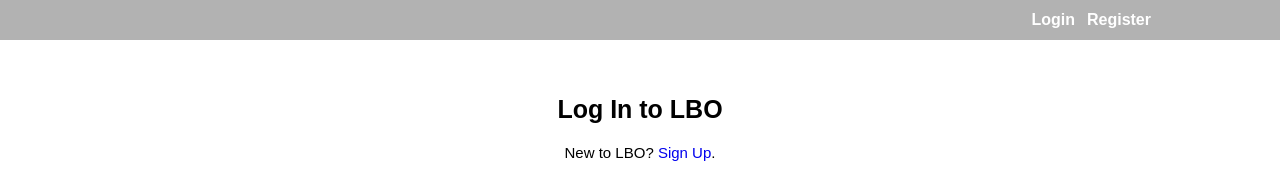
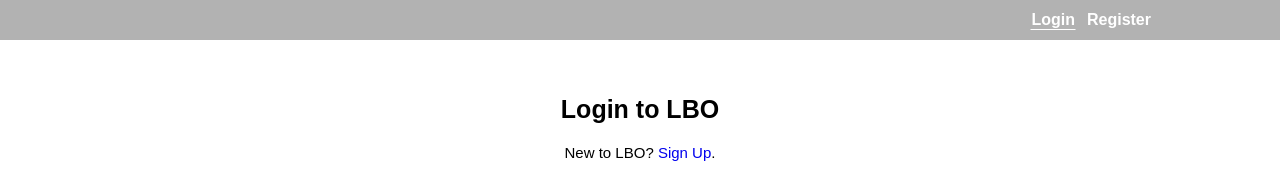
Before and after one commit to DasGMA/long-beach-business, a React (Create React App) app: page /login in a window 1280 px wide. Shown: the top 174 px of the page. Built offline with nearby package versions, Linux system fonts and the light colour scheme.

Commit message:
Logout is working just need to add verify token middleware.

```diff
--- a/src/Components/Account/Account.js
+++ b/src/Components/Account/Account.js
@@ -1,9 +1,17 @@
 import React from 'react';
+import {useSelector} from 'react-redux';
 
 function Account() {
+    const {user} = useSelector(state => state.LoginReducer.data);
     return (
         <div>
-            <p>Account component</p>
+            <p>Username: {user.userName}</p>
+            <p>LoggedIn: {user.loggedIn}</p>
+            <p>UserID: {user._id}</p>
+            <p>Name: {user.firstName}</p>
+            <p>Last Name{user.lastName}</p>
+            <p>Email: {user.email}</p>
+            <p>Password: {user.password}</p>
         </div>
     )
 }
--- a/src/Components/Login/Login.js
+++ b/src/Components/Login/Login.js
@@ -51,7 +51,7 @@
     return (
         <div className='login'>
             <div className='login-top'>
-                <h1>Log In to LBO</h1>
+                <h1>Login to LBO</h1>
                 <p>
                     New to LBO? <a href='!#'> Sign Up</a>.
                 </p>
--- a/src/Components/Navigation/Navigation.js
+++ b/src/Components/Navigation/Navigation.js
@@ -1,46 +1,77 @@
-import React from 'react';
-import {useSelector, useDispatch} from 'react-redux';
-import '../../Styles/navigation.scss';
+import React from "react";
+import { useSelector, useDispatch } from "react-redux";
+import "../../Styles/navigation.scss";
 import { useHistory } from "react-router-dom";
-import { logoutAction } from '../../Redux/Actions/LogoutActions';
+import { logoutAction } from "../../Redux/Actions/LogoutActions";
 
 export default function Navigation() {
-    const {loggedin} = useSelector((state) => state.LoginReducer);
+    const { loggedin } = useSelector((state) => state.LoginReducer);
     const history = useHistory();
+    const location = history.location.pathname;
+
     const dispatch = useDispatch();
 
     const login = () => {
-        history.push('/login');
-    }
+        history.push("/login");
+    };
 
     const register = () => {
-        history.push('/register');
-    }
+        history.push("/register");
+    };
 
     const account = () => {
-        history.push('/account');
-    }
+        history.push("/account");
+    };
 
     const logout = () => {
         dispatch(logoutAction());
-        history.push('/');
-    }
+        history.push("/");
+    };
 
-    return(
-        <nav className = 'navigation'>
+    return (
+        <nav className="navigation">
             <div className="inner-nav">
-                {loggedin ?
+                {loggedin ? (
                     <>
-                    <button className = 'button' onClick={account}>Account</button>
-                    <button className = 'button' onClick = {logout}>Logout</button>
+                        <button
+                            className={
+                                location === "/account"
+                                    ? "button active"
+                                    : "button"
+                            }
+                            onClick={account}
+                        >
+                            Account
+                        </button>
+                        <button className="button" onClick={logout}>
+                            Logout
+                        </button>
                     </>
-                    :
+                ) : (
                     <>
-                    <button className = 'button' onClick = {login}>Login</button>
-                    <button className = 'button' onClick = {register}>Register</button>
+                        <button
+                            className={
+                                location === "/login"
+                                    ? "button active"
+                                    : "button"
+                            }
+                            onClick={login}
+                        >
+                            Login
+                        </button>
+                        <button
+                            className={
+                                location === "/register"
+                                    ? "button active"
+                                    : "button"
+                            }
+                            onClick={register}
+                        >
+                            Register
+                        </button>
                     </>
-                }
+                )}
             </div>
         </nav>
-    )
+    );
 }
--- a/src/Redux/Actions/LogoutActions.js
+++ b/src/Redux/Actions/LogoutActions.js
@@ -14,10 +14,14 @@
     });
 };
 
-export const logoutAction = () => async dispatch => {
+export const logoutAction = () => async (dispatch, getState) => {
+    const {user, token} = getState().LoginReducer.data;
+    const data = {_id: user._id};
+    const headers = {'authorization': token};
+
     dispatch({type: LOGGING_OUT});
     try {
-        await axios.get(logoutUrl);
+        await axios.post(logoutUrl, data, headers);
         localStorage.clear();
         sessionStorage.clear();
 
--- a/src/Styles/navigation.scss
+++ b/src/Styles/navigation.scss
@@ -27,15 +27,16 @@
             background-color: transparent;
             margin-left: 1rem;
 
+            &:focus {
+                outline: 0;
+            }
             &:hover {
                 border-bottom: 0.1rem solid white;
             }
-            &:focus {
-                outline: 0;
-            }
-            &:active {
-                text-decoration: underline;
-            }
+        }
+
+        .active {
+            border-bottom: 0.1rem solid white;
         }
     }
 }
```
